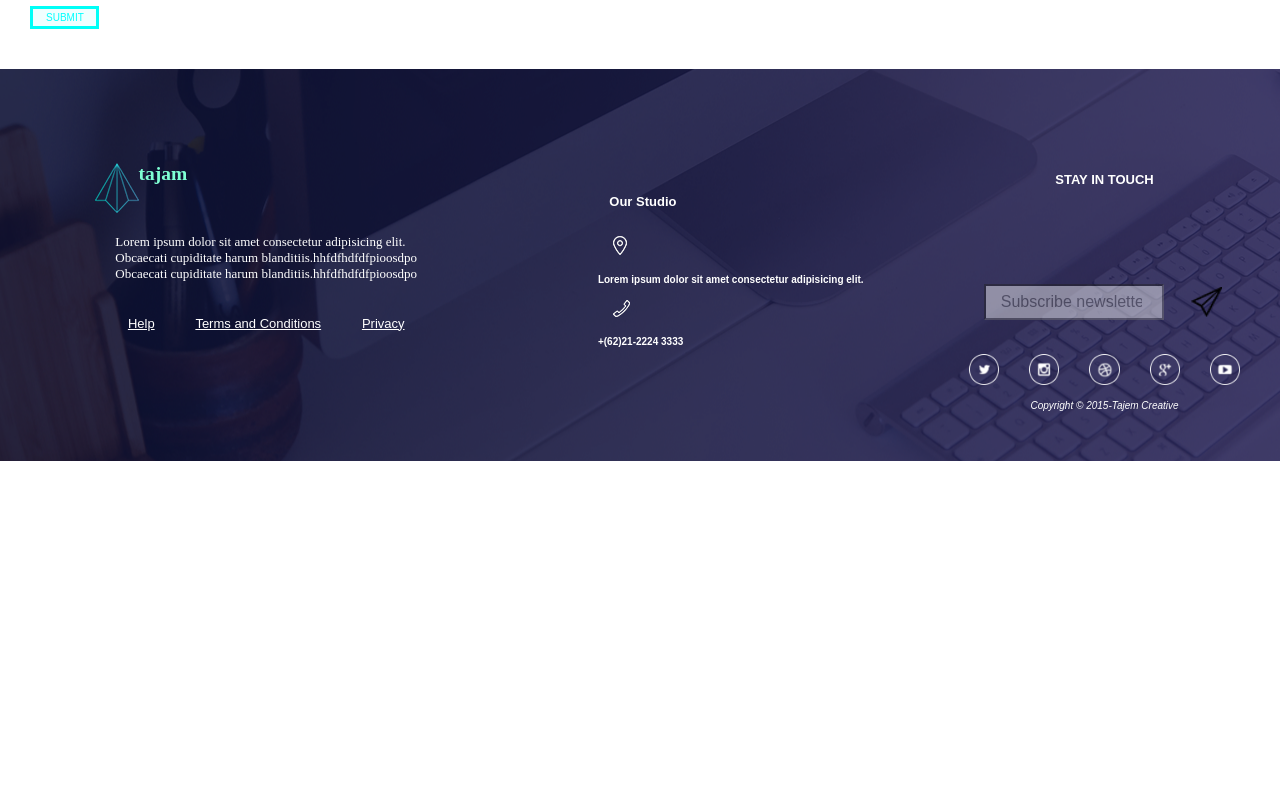
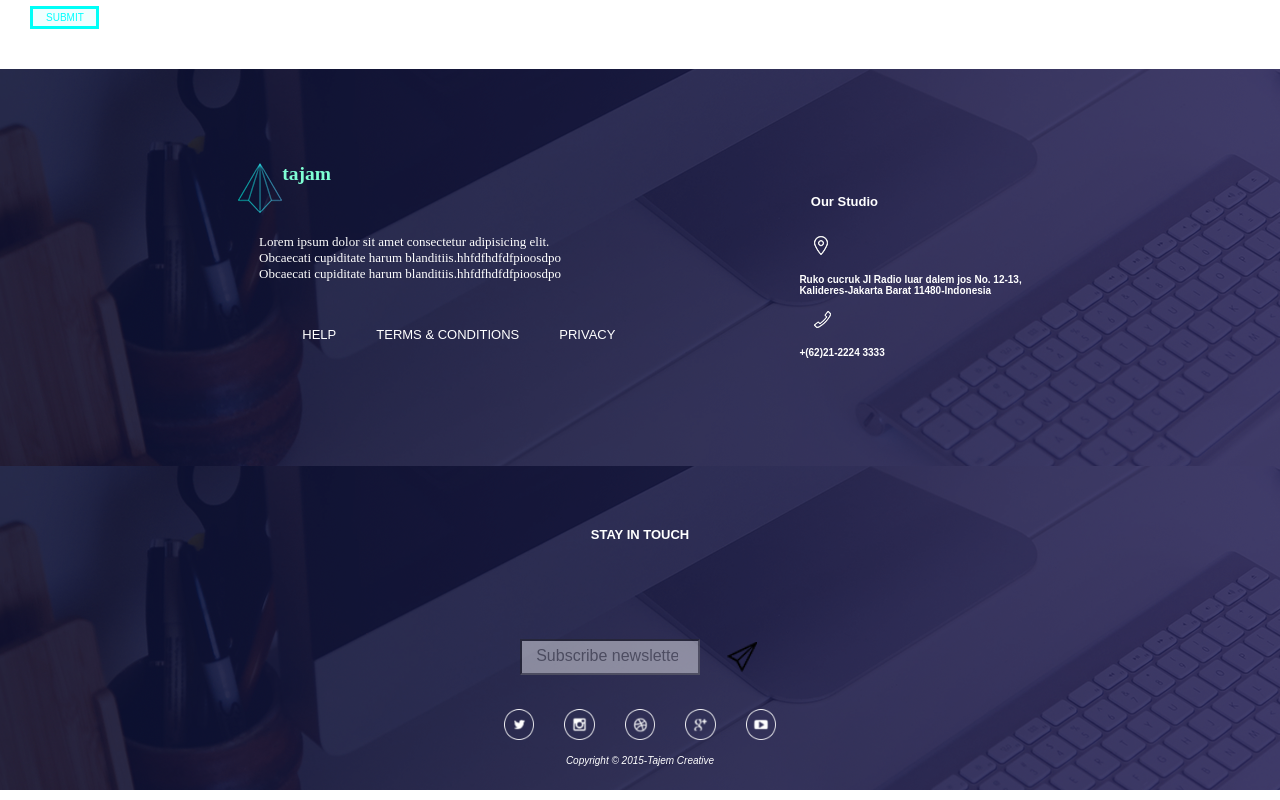
Before and after one commit to Ela110/psd_to_html, a plain HTML site: page index.html in a window 1280 px wide. Shown: the part 3563-4363 px from the top of the page. Before the commit the page ends 4034 px from the top, so only its background shows below. Drawn offline with Linux system fonts and the light colour scheme.

Commit message:
commit changes

```diff
--- a/index.html
+++ b/index.html
@@ -252,13 +252,13 @@
             </div>
 
             <p>Lorem ipsum dolor sit amet consectetur adipisicing elit. <br>
-                Obcaecati cupiditate harum blanditiis.hhfdfhdfdfpioosdpo<br>
-                Obcaecati cupiditate harum blanditiis.hhfdfhdfdfpioosdpo<br>
+            Obcaecati cupiditate harum blanditiis.hhfdfhdfdfpioosdpo<br>
+            Obcaecati cupiditate harum blanditiis.hhfdfhdfdfpioosdpo<br>
             </p>
             <nav class="nav-footer">
-        <a href="#">Help</a>
-        <a href="#">Terms and Conditions</a>
-        <a href="#">Privacy</a>
+        <ul href="#">HELP</ul>
+        <ul href="#">TERMS & CONDITIONS</ul>
+        <ul href="#">PRIVACY</ul>
         </nav>
         </div>
 
@@ -267,7 +267,7 @@
         <div class="mid-bar">
             <h2>Our Studio</h2>
             <img src="./images/png/big104.png" alt="">
-            <h3>Lorem ipsum dolor sit amet consectetur adipisicing elit.<br>
+            <h3>Ruko cucruk Jl Radio luar dalem jos No. 12-13,<br> Kalideres-Jakarta Barat 11480-Indonesia<br>
             </h3>
             <img src="./images/png/phone351.png" alt="">
             <h3>+(62)21-2224 3333</h3>
--- a/style.css
+++ b/style.css
@@ -735,7 +735,8 @@ input {
     padding: 1px;
     flex-direction: row;
     justify-content: space-around;
-    margin: 12px;
+    margin: 23px;
+    color: white;
     align-items: center;
 
 
```
